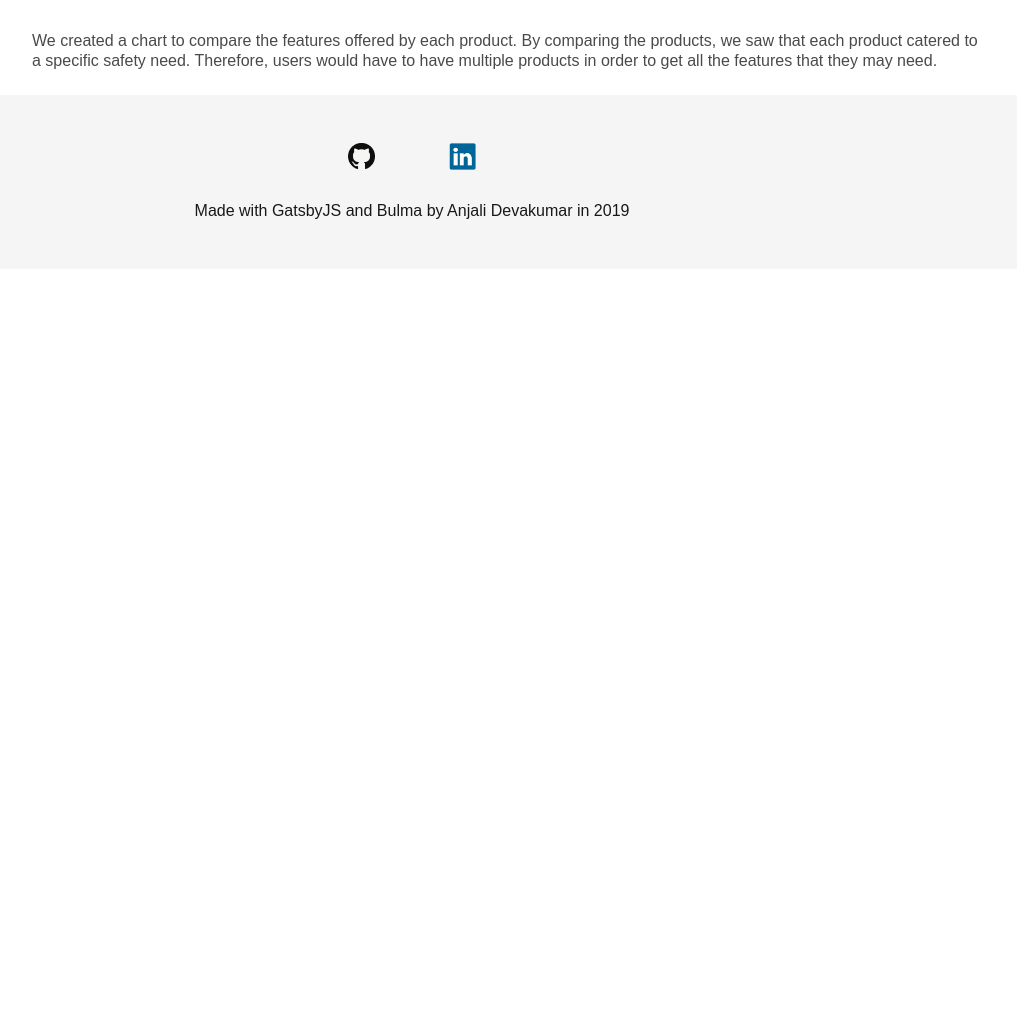
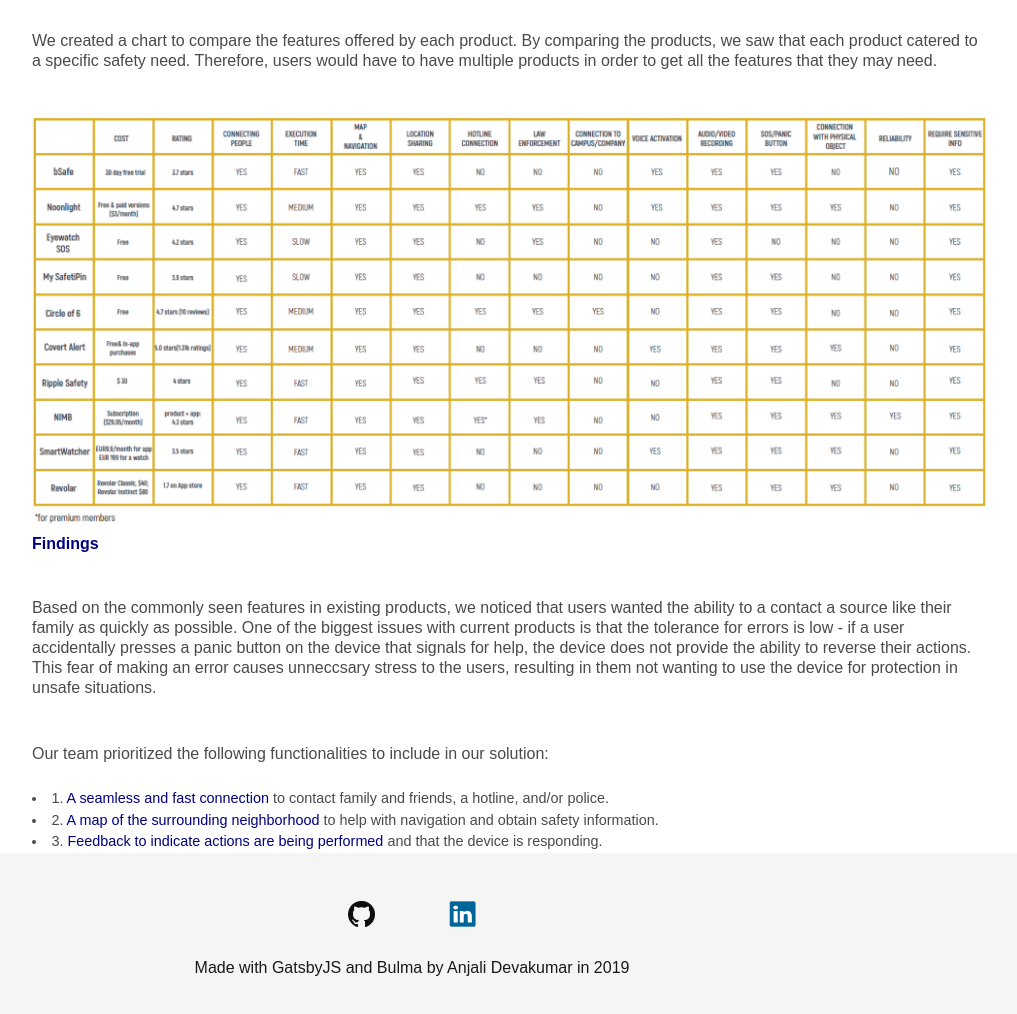
Before and after one commit to adevakumar/portfolioweb2.0, a Gatsby site: page /convoy in a window 1280 px wide. Shown: the part 4005-5019 px from the top of the page, without its empty margins (228-1245 px from the left). Before the commit the page ends 4274 px from the top, so only its background shows below. Built offline with nearby package versions, Linux system fonts and the light colour scheme; Gatsby itself is replaced by a stand-in of ours.

Commit message:
updating convoy body

```diff
--- a/src/components/convoy_body.js
+++ b/src/components/convoy_body.js
@@ -1,5 +1,4 @@
 import React, { Component } from 'react';
-import Modal from './Modal';
 
 import './style.scss';
 /*import ScrollAnimation from 'react-animate-on-scroll';
@@ -9,6 +8,7 @@ import convoy_plus from '../images/convoy_plus.png';
 import eyewatch_sos from '../images/eyewatch_sos.jpg';
 import noonlight from '../images/noonlight.png';
 import nimb from '../images/nimb.png';
+import comp_analysis from '../images/competitive_analysis_convoy.png';
 
 
 
@@ -254,10 +254,33 @@ const ConvoyBody = () => (
 	<p className="subtitle is-6">
     	We created a chart to compare the features offered by each product. By comparing the products, we saw that each product catered to a specific safety need. Therefore, users would have to have multiple products in order to get all the features that they may need.
 	</p>
-	<div id="main">
-	</div>
+	 <br></br>
+	<img src={comp_analysis} alt="competitive_analysis"/>
+		 <br></br>
+	  <p id="solution" className="title is-size-6"> <font color="#000080"> Findings </font> </p>
+	 <br></br>
 
-      </div>
+	  	<p className="subtitle is-6">
+	  	Based on the commonly seen features in existing products, we noticed that users wanted the ability to a contact a  source like their family as quickly as possible. One of the biggest issues with current products is that the tolerance for errors is low - if a user accidentally presses a panic button on the device that signals for help, the device does not provide the ability to reverse their actions. This fear of making an error causes unneccsary stress to the users, resulting in them not wanting to use the device for protection in unsafe situations.
+	  </p>
+	  	 <br></br>
+
+	  	 	<p className="subtitle is-6">
+	  	 Our team prioritized the following functionalities to include in our solution: </p>
+
+
+	  	<li>1. <font color="#000080"> A seamless and fast connection </font> to contact family and friends, a hotline, and/or police.</li>
+
+		<li>2. <font color="#000080">A map of the surrounding neighborhood </font> to help with navigation and obtain safety information. </li>
+
+		<li>3. <font color="#000080">Feedback to indicate actions are being performed </font> and that the device is responding. </li>
+
+
+
+
+
+
+    </div>
 
     </div>
 
```
Also changed, not shown: src/images/competitive_analysis_convoy.png (added), src/images/ncr_logo.png (added), src/images/voice_speech.png (added), 2 other files.
